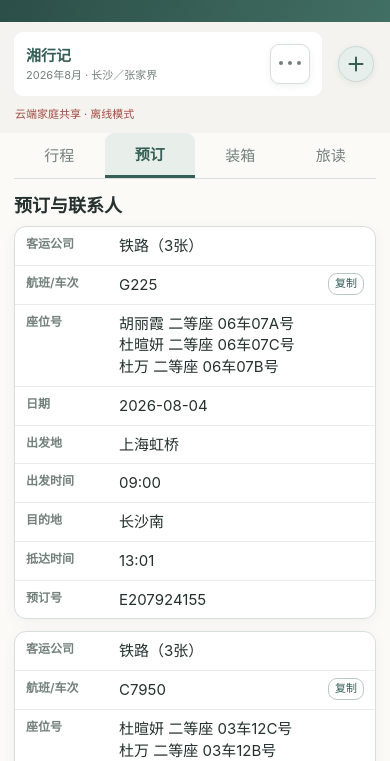
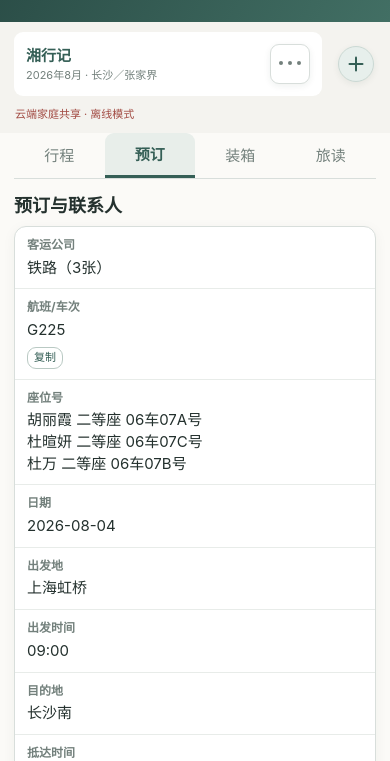
Before and after one commit to kyan-du/lvce, a website: page index.html in a window 390 px wide. Shown: the part 74-835 px from the top of the page. Drawn offline with Linux system fonts and the light colour scheme; no server answers.

Commit message:
fix(ui): stack narrow booking labels above values (#9)
Hotel cards on 390px still used a 104px absolute label column, so
addresses and room types clipped and the copy button sat on the text.

Co-authored-by: Kyan Du <kyan.du@icloud.com>

```diff
--- a/style.css
+++ b/style.css
@@ -92,6 +92,36 @@ body.editing .itinerary-date-cell{text-align:left;background:#fff}
   .actions{grid-template-columns:repeat(2,1fr)}
   .data-table td,.data-table td:nth-child(3),.data-table td:last-child{padding-left:92px}
   .data-table td::before{width:70px}
+}
+
+/* Narrow booking cards: stack labels above values so addresses and room types are not clipped. */
+@media(max-width:680px){
+  .booking-grid .data-table td,
+  .booking-grid .data-table td:nth-child(3),
+  .booking-grid .data-table td:last-child{
+    display:grid;
+    grid-template-columns:minmax(0,1fr);
+    gap:4px;
+    padding:10px 12px;
+    position:relative;
+  }
+  .booking-grid .data-table td::before{
+    position:static;
+    left:auto;
+    top:auto;
+    width:auto;
+    display:block;
+    font-size:12px;
+    font-weight:700;
+    color:var(--muted);
+    line-height:1.3;
+  }
+  .booking-grid .cell-view{min-width:0;max-width:100%}
+  .booking-grid .copy-value{float:none;display:block;width:max-content;margin:6px 0 0}
+  .booking-grid .data-table td.row-action{display:flex!important;padding:9px 11px!important}
+  .booking-grid .data-table td.row-action::before{display:none}
+  .booking-grid .data-table td.empty{display:block;padding:28px 12px;text-align:center}
+  .booking-grid .data-table td.empty::before{display:none}
 }
 
 /* Global account action belongs in the page header. */
```
Also changed, not shown: test/browser.test.js (+49 -0 lines).
